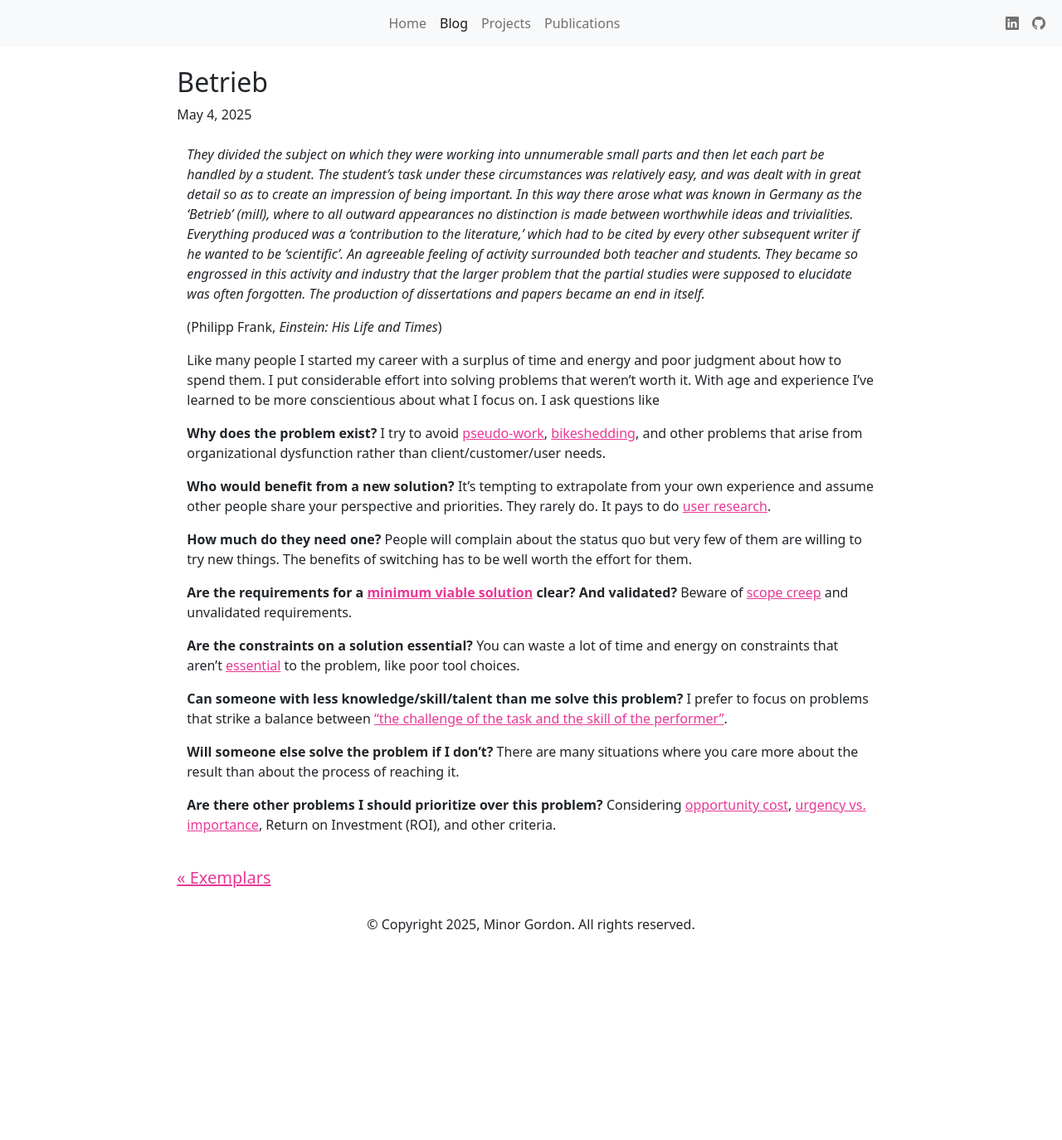
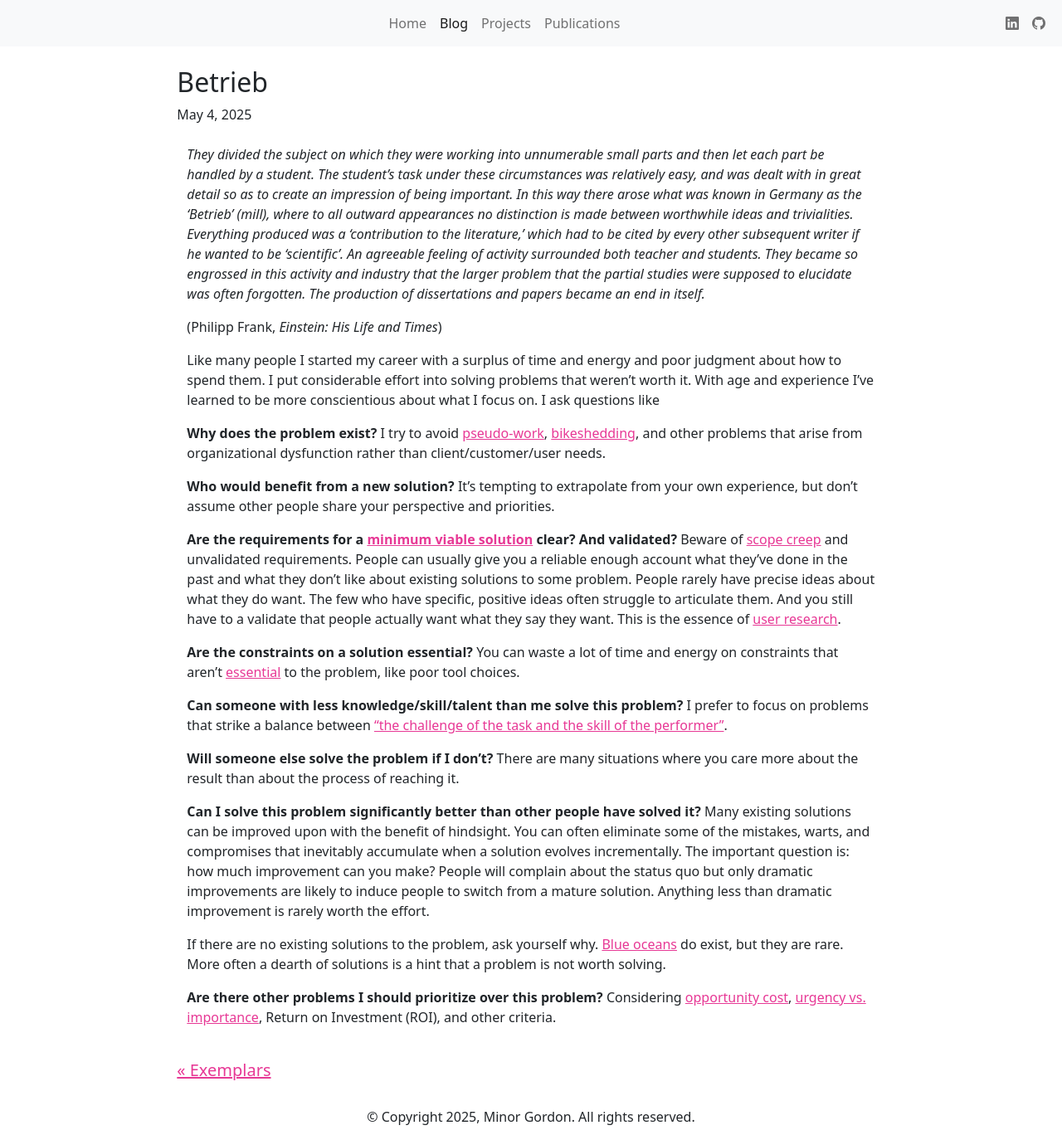
Before and after one commit to minorg/minorgordon.net, a Jekyll site: the page built from _posts/2025-05-04-betrieb.md, in a window 1280 px wide. Shown: the whole page at 83% size. Built offline with Jekyll 4.4.1, drawn with Linux system fonts in a browser that asks for light colours; nearby versions of some CDN libraries; before the commit the page ends 1142 px from its top, so only the background shows below that.

Commit message:
new draft

```diff
--- a/_posts/2025-05-04-betrieb.md
+++ b/_posts/2025-05-04-betrieb.md
@@ -14,11 +14,9 @@ Like many people I started my career with a surplus of time and energy and poor
 
 **Why does the problem exist?** I try to avoid [pseudo-work](https://en.wikipedia.org/wiki/Bullshit_job), [bikeshedding](https://en.wikipedia.org/wiki/Law_of_triviality), and other problems that arise from organizational dysfunction rather than client/customer/user needs.
 
-**Who would benefit from a new solution?** It's tempting to extrapolate from your own experience and assume other people share your perspective and priorities. They rarely do. It pays to do [user research](https://en.wikipedia.org/wiki/User_research).
+**Who would benefit from a new solution?** It's tempting to extrapolate from your own experience, but don't assume other people share your perspective and priorities.
 
-**How much do they need one?** People will complain about the status quo but very few of them are willing to try new things. The benefits of switching has to be well worth the effort for them.
-
-**Are the requirements for a [minimum viable solution](https://en.wikipedia.org/wiki/Minimum_viable_product) clear? And validated?** Beware of [scope creep](https://en.wikipedia.org/wiki/Scope_creep) and unvalidated requirements.
+**Are the requirements for a [minimum viable solution](https://en.wikipedia.org/wiki/Minimum_viable_product) clear? And validated?** Beware of [scope creep](https://en.wikipedia.org/wiki/Scope_creep) and unvalidated requirements. People can usually give you a reliable enough account what they've done in the past and what they don't like about existing solutions to some problem. People rarely have precise ideas about what they do want. The few who have specific, positive ideas often struggle to articulate them. And you still have to a validate that people actually want what they say they want. This is the essence of [user research](https://en.wikipedia.org/wiki/User_Research).
 
 **Are the constraints on a solution essential?** You can waste a lot of time and energy on constraints that aren't [essential](https://en.wikipedia.org/wiki/Essential_complexity) to the problem, like poor tool choices.
 
@@ -26,4 +24,8 @@ Like many people I started my career with a surplus of time and energy and poor
 
 **Will someone else solve the problem if I don't?** There are many situations where you care more about the result than about the process of reaching it.
 
+**Can I solve this problem significantly better than other people have solved it?** Many existing solutions can be improved upon with the benefit of hindsight. You can often eliminate some of the mistakes, warts, and compromises that inevitably accumulate when a solution evolves incrementally. The important question is: how much improvement can you make? People will complain about the status quo but only dramatic improvements are likely to induce people to switch from a mature solution. Anything less than dramatic improvement is rarely worth the effort.
+
+If there are no existing solutions to the problem, ask yourself why. [Blue oceans](https://en.wikipedia.org/wiki/Blue_Ocean_Strategy) do exist, but they are rare. More often a dearth of solutions is a hint that a problem is not worth solving.
+
 **Are there other problems I should prioritize over this problem?** Considering [opportunity cost](https://en.wikipedia.org/wiki/Opportunity_cost), [urgency vs. importance](https://en.wikipedia.org/wiki/Time_management#Eisenhower_method), Return on Investment (ROI), and other criteria.
```
